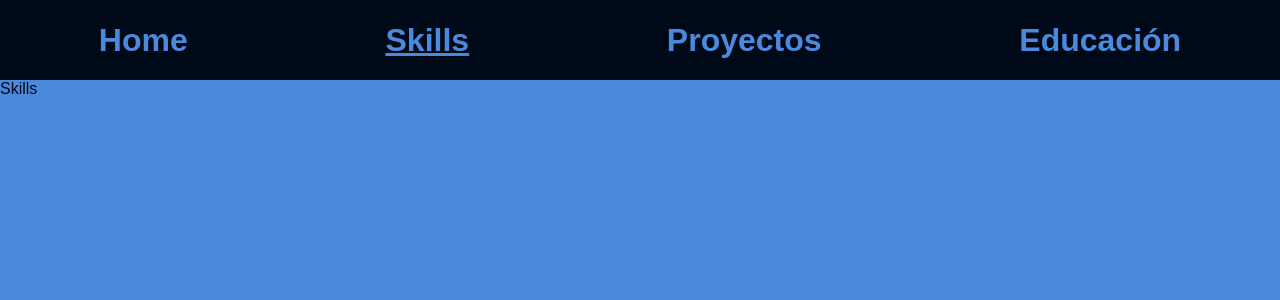
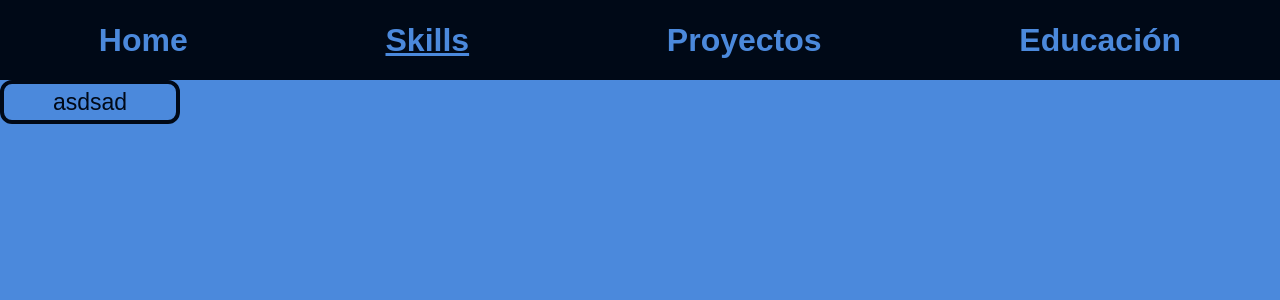
Before and after one commit to PabloAgustinBustos/first-react-personal-portfolio-2022, a React (Vite) app: page /skills in a window 1280 px wide. Shown: the top 300 px of the page. Built offline with nearby package versions, Linux system fonts and the light colour scheme.

Commit message:
first version of the buttons

```diff
--- /dev/null
+++ b/src/components/Button/index.jsx
@@ -0,0 +1,7 @@
+import React from 'react'
+import {motion} from "framer-motion"
+import s from "./styles.module.css"
+
+const Button = ({text, form, onClick}) => <motion.button className={`${s.button} ${s[form]}`} onClick={onClick}>{text}</motion.button>
+
+export default Button
--- /dev/null
+++ b/src/components/Button/styles.module.css
@@ -0,0 +1,47 @@
+.button{
+    width: 180px;
+    height: 44px;
+    border-radius: 12px;
+
+    font-weight: 500;
+    font-size: 23px;
+    line-height: 28px;
+}
+
+.bgDark{
+    background-color: #000917;
+    border: 4px solid #4B89DC;
+    color: #4B89DC;
+    transition: color .2s, background-color .2s;
+}
+
+.bgDark:hover{
+    color: #000917;
+    background-color: #4B89DC;
+    cursor: pointer;
+    transition: color .2s, background-color .2s, transform .2s;
+}
+
+.bgDark:active{
+    transform: scale(.9);
+    transition: transform .2s;
+}
+
+.bgLight{
+    cursor: pointer;
+    color: #000917;
+    border: 4px solid #000917;
+    background-color: #4B89DC;
+    transition: color .2s, background-color .2s;
+}
+
+.bgLight:hover{
+    background-color: #000917;
+    color: #4B89DC;
+    transition: color .2s, background-color .2s, transform .2s;
+}
+
+.bgLight:active{
+    transform: scale(.9);
+    transition: transform .2s;
+}
--- a/src/views/Home/index.jsx
+++ b/src/views/Home/index.jsx
@@ -5,6 +5,7 @@ import profilePhoto from "../../assets/img/pp.jpg"
 import linkedinLogo from "../../assets/icons/linkedin.png"
 import githubLogo from "../../assets/icons/github.png"
 import { Link } from 'react-router-dom'
+import Button from '../../components/Button'
 
 const Home = () => {
     return (
@@ -53,7 +54,8 @@ const Home = () => {
                         <motion.p className={s.description}>Mi objetivo es crecer personal y profesionalmente afrontando nuevos desafios en mi vida.</motion.p>
                     </motion.div>
 
-                    <motion.button className={s.button}>Ver trayectoria</motion.button>
+                    {/* <motion.button className={s.button}>Ver trayectoria</motion.button> */}
+                    <Button text="Ver trayectoria" form="bgDark"/>
                 </motion.section>
             </motion.div>
         </motion.main>
--- a/src/views/Skills/index.jsx
+++ b/src/views/Skills/index.jsx
@@ -1,11 +1,12 @@
 import React from 'react'
 import { motion } from 'framer-motion'
 import s from "./styles.module.css"
+import Button from '../../components/Button'
 
 const Skills = () => {
     return (
         <motion.main className={s.container}>
-            Skills
+            <Button text="asdsad" form="bgLight"/>
         </motion.main>
     )
 }
```
